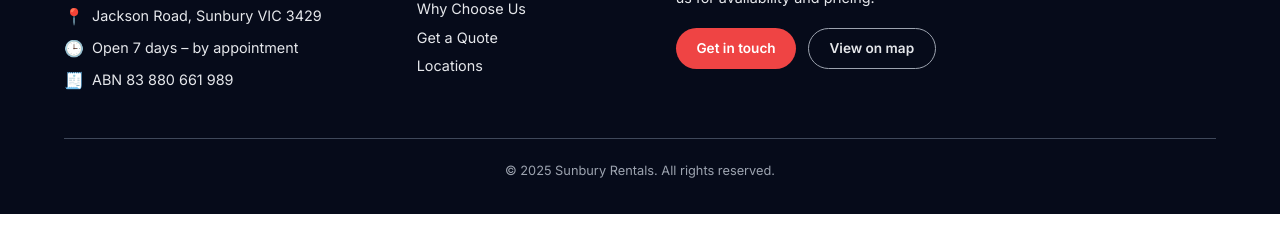
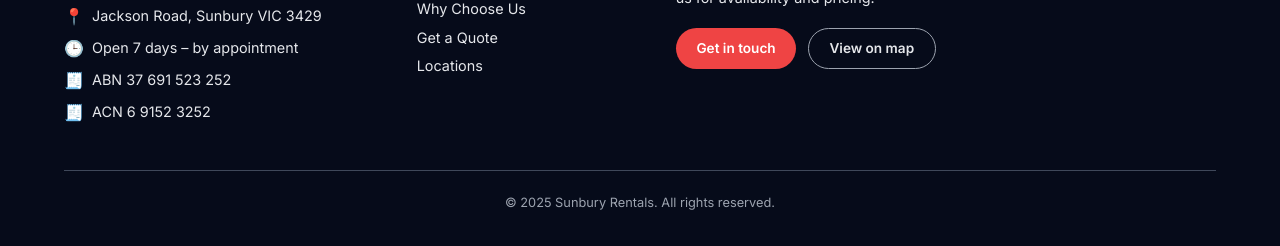
Before and after one commit to Gourav690/Sunbury-Car-Rentals, a plain HTML site: page index.html in a window 1280 px wide. Shown: the part 4604-4850 px from the top of the page. Before the commit the page ends 4818 px from the top, so only its background shows below. Drawn offline with nearby package versions, Linux system fonts and the light colour scheme.

Commit message:
index.html

```diff
--- a/index.html
+++ b/index.html
@@ -1624,7 +1624,8 @@
                         <li><span class="footer-icon">✉️</span><span>sunburycarrentals@gmail.com</span></li>
                         <li><span class="footer-icon">📍</span><span>Jackson Road, Sunbury VIC 3429</span></li>
                         <li><span class="footer-icon">🕒</span><span>Open 7 days – by appointment</span></li>
-                        <li><span class="footer-icon">🧾</span><span>ABN 83 880 661 989</span></li>
+                        <li><span class="footer-icon">🧾</span><span>ABN 37 691 523 252</span></li>
+                        <li><span class="footer-icon">🧾</span><span>ACN 6 9152 3252</span></li>
                     </ul>
                 </div>
 
```
